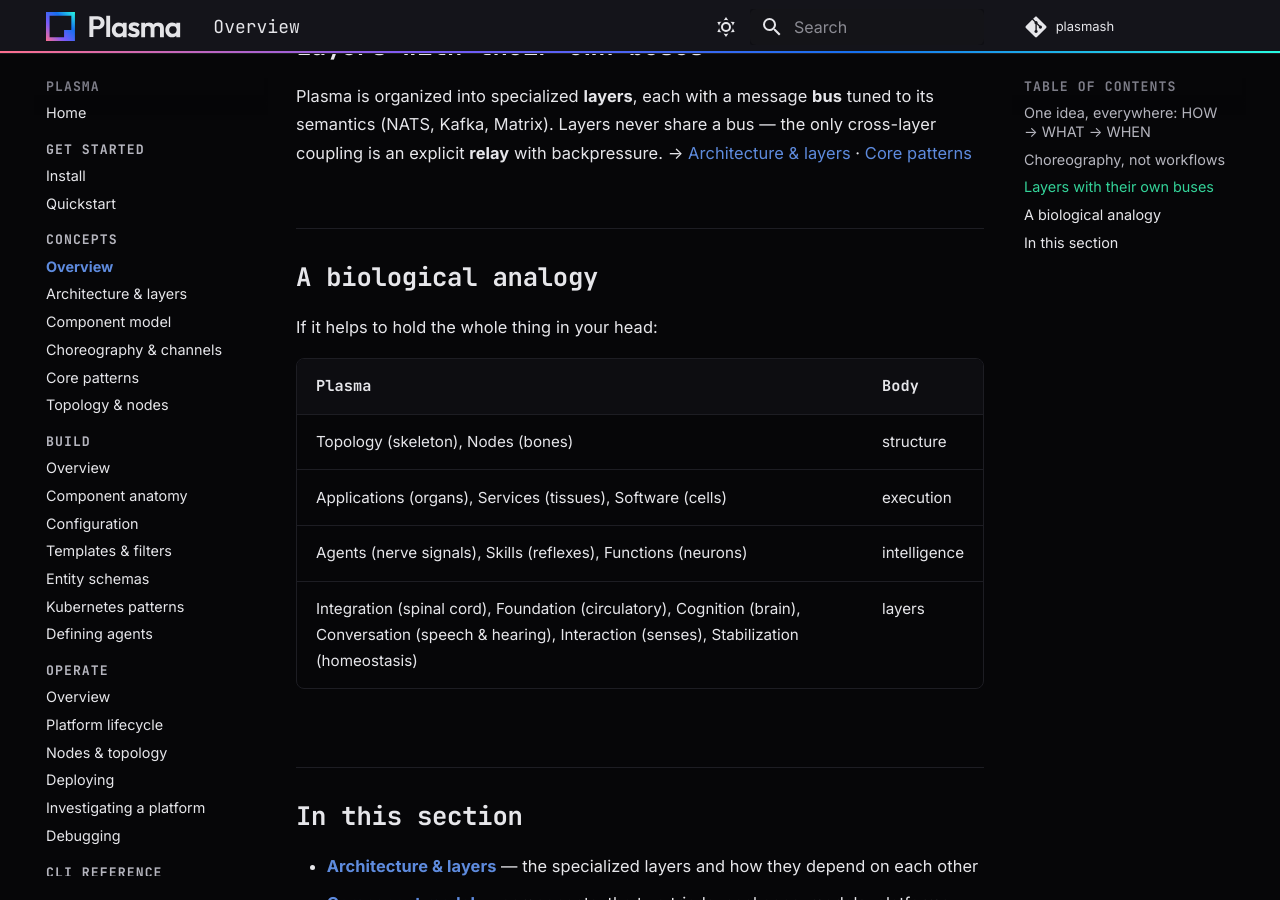
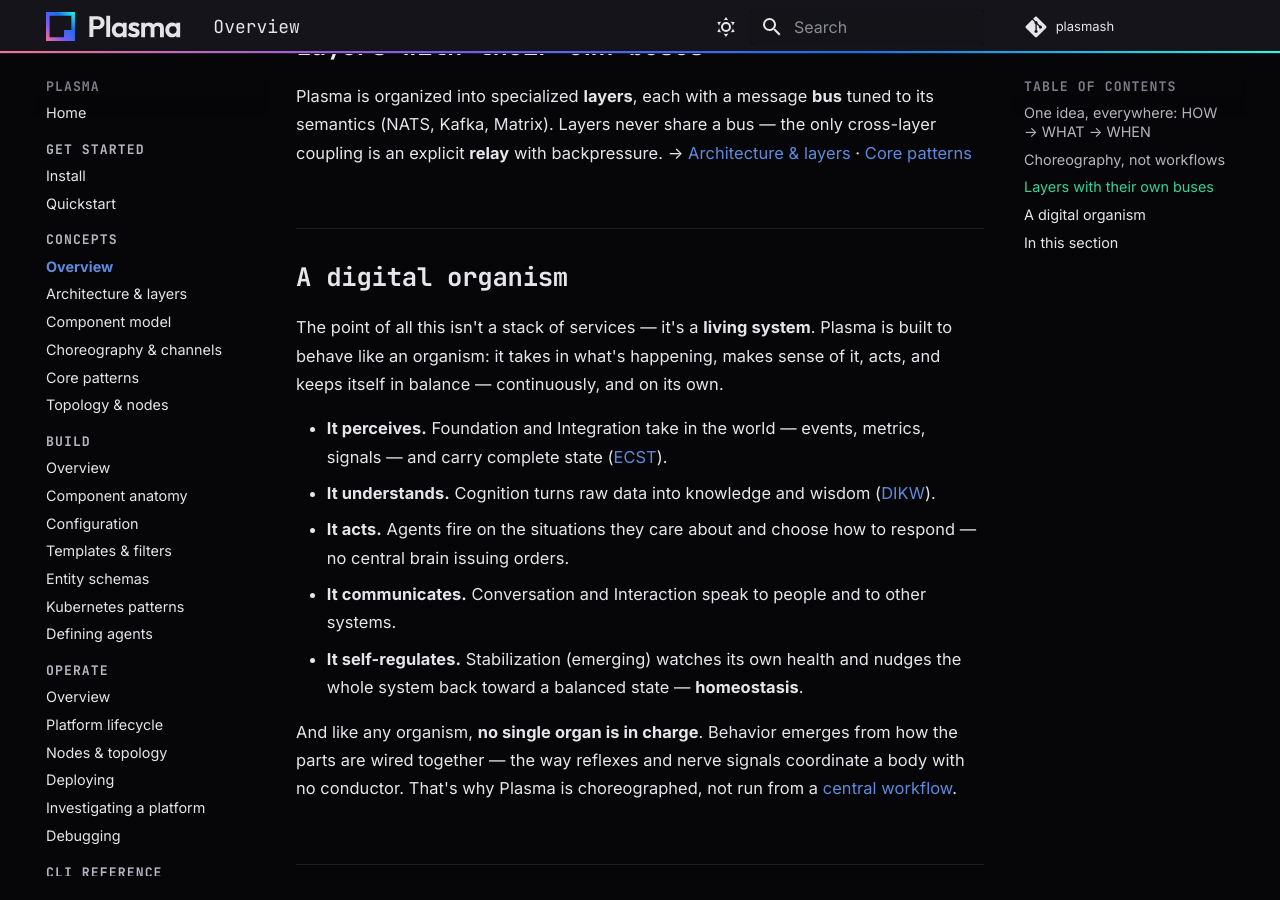
Before and after one commit to plasmash/docs, an MkDocs documentation site: the page built from docs/concepts/index.md, in a window 1280 px wide and 900 px high, scrolled down 1223 px. Built offline with MkDocs 1.6.1 and Material for MkDocs 9.7.7, drawn with Linux system fonts in a browser that asks for light colours.

Commit message:
docs(concepts): reframe biological analogy as the digital organism
Replace the static anatomy table with the living-system idea: Plasma
perceives, understands, acts, communicates, and self-regulates
(homeostasis) on its own, with no central controller (choreography).

```diff
--- a/docs/concepts/index.md
+++ b/docs/concepts/index.md
@@ -23,16 +23,17 @@ An agent orchestrates its *own* skills — but no central **workflow** sequences
 
 Plasma is organized into specialized **layers**, each with a message **bus** tuned to its semantics (NATS, Kafka, Matrix). Layers never share a bus — the only cross-layer coupling is an explicit **relay** with backpressure. → [Architecture & layers](architecture.md) · [Core patterns](patterns.md)
 
-## A biological analogy
+## A digital organism
 
-If it helps to hold the whole thing in your head:
+The point of all this isn't a stack of services — it's a **living system**. Plasma is built to behave like an organism: it takes in what's happening, makes sense of it, acts, and keeps itself in balance — continuously, and on its own.
 
-| Plasma | Body |
-|---|---|
-| Topology (skeleton), Nodes (bones) | structure |
-| Applications (organs), Services (tissues), Software (cells) | execution |
-| Agents (nerve signals), Skills (reflexes), Functions (neurons) | intelligence |
-| Integration (spinal cord), Foundation (circulatory), Cognition (brain), Conversation (speech & hearing), Interaction (senses), Stabilization (homeostasis) | layers |
+- **It perceives.** Foundation and Integration take in the world — events, metrics, signals — and carry complete state ([ECST](patterns.md#ecst-event-carried-state-transfer)).
+- **It understands.** Cognition turns raw data into knowledge and wisdom ([DIKW](patterns.md#dikw-the-analytics-hierarchy)).
+- **It acts.** Agents fire on the situations they care about and choose how to respond — no central brain issuing orders.
+- **It communicates.** Conversation and Interaction speak to people and to other systems.
+- **It self-regulates.** Stabilization (emerging) watches its own health and nudges the whole system back toward a balanced state — **homeostasis**.
+
+And like any organism, **no single organ is in charge**. Behavior emerges from how the parts are wired together — the way reflexes and nerve signals coordinate a body with no conductor. That's why Plasma is choreographed, not run from a [central workflow](choreography.md).
 
 ## In this section
 
```
